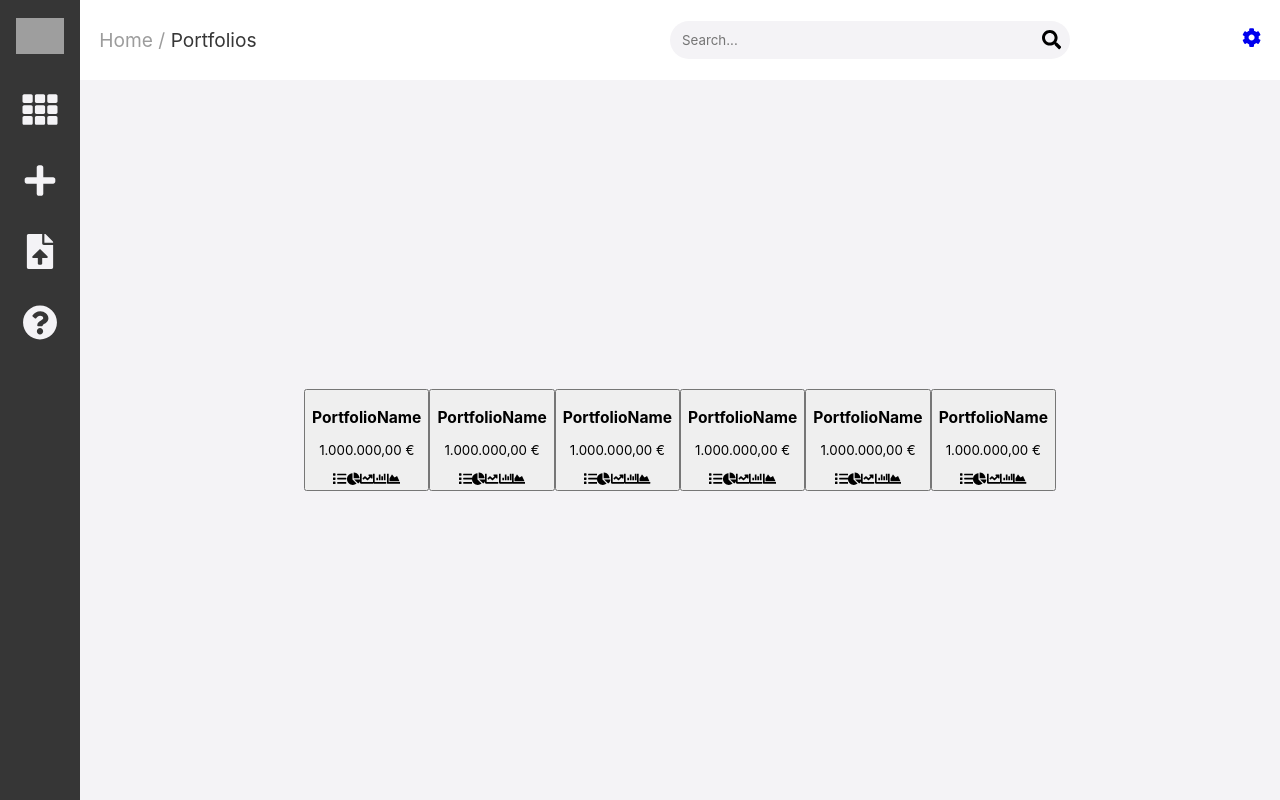
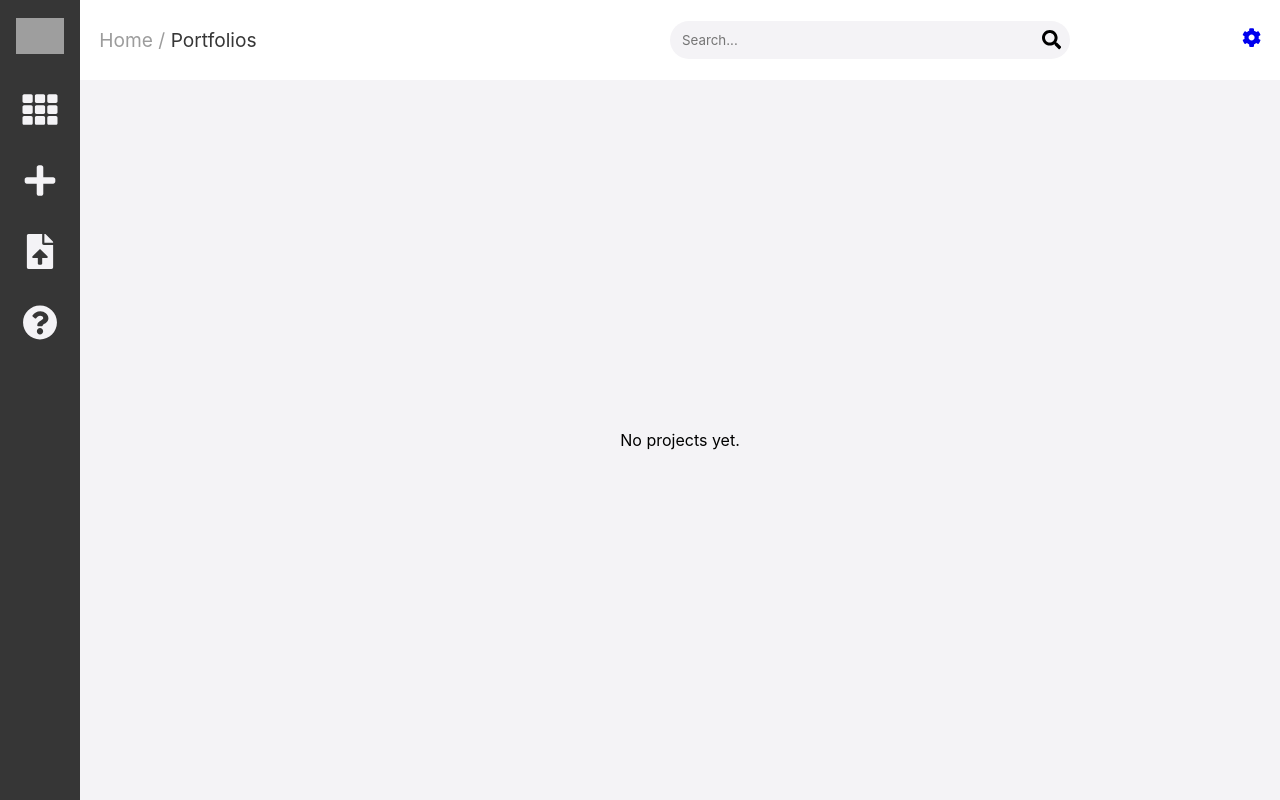
Before and after one commit to untypedjay/defigain, a React (Create React App) app: page /portfolios in a window 1280 px wide. Built offline with nearby package versions, Linux system fonts and the light colour scheme; grey boxes are pictures that could not be loaded.

Commit message:
Make PortfolioCard dynamic

```diff
--- a/src/components/Card/PortfolioCard.tsx
+++ b/src/components/Card/PortfolioCard.tsx
@@ -5,11 +5,23 @@ import {
   FaChartLine,
   FaChartPie, FaList
 } from 'react-icons/fa';
+import { useHistory } from 'react-router-dom';
+import { PORTFOLIOS_ROUTE } from '../../constants';
 
-export default function PortfolioCard() {
+interface Props {
+  children: any;
+}
+
+export default function PortfolioCard({ children }: Props) {
+  const history = useHistory();
+
+  const handleOnClick = () => {
+    history.push(`${PORTFOLIOS_ROUTE}/${children.name}`);
+  };
+
   return (
-    <button>
-      <h3>PortfolioName</h3>
+    <button onClick={handleOnClick}>
+      <h3>{ children.name }</h3>
       <p>1.000.000,00 €</p>
       <div>
         <FaList/>
--- a/src/pages/Portfolios.tsx
+++ b/src/pages/Portfolios.tsx
@@ -4,16 +4,20 @@ import { PortfolioCard } from '../components/Card';
 import { getAllPortfolios } from '../services/portfolio';
 
 export default function Portfolios() {
-  console.log(getAllPortfolios());
+  const portfolios = getAllPortfolios();
 
   return (
     <Layout>
-      <PortfolioCard/>
-      <PortfolioCard/>
-      <PortfolioCard/>
-      <PortfolioCard/>
-      <PortfolioCard/>
-      <PortfolioCard/>
+      { portfolios.length > 0 ?
+        <div>
+          {
+            portfolios.map((portfolio: any) => (
+              <PortfolioCard key={portfolio.name}>{ portfolio }</PortfolioCard>
+            ))
+          }
+        </div> :
+        <p>No projects yet.</p>
+      }
     </Layout>
   );
 }
```
